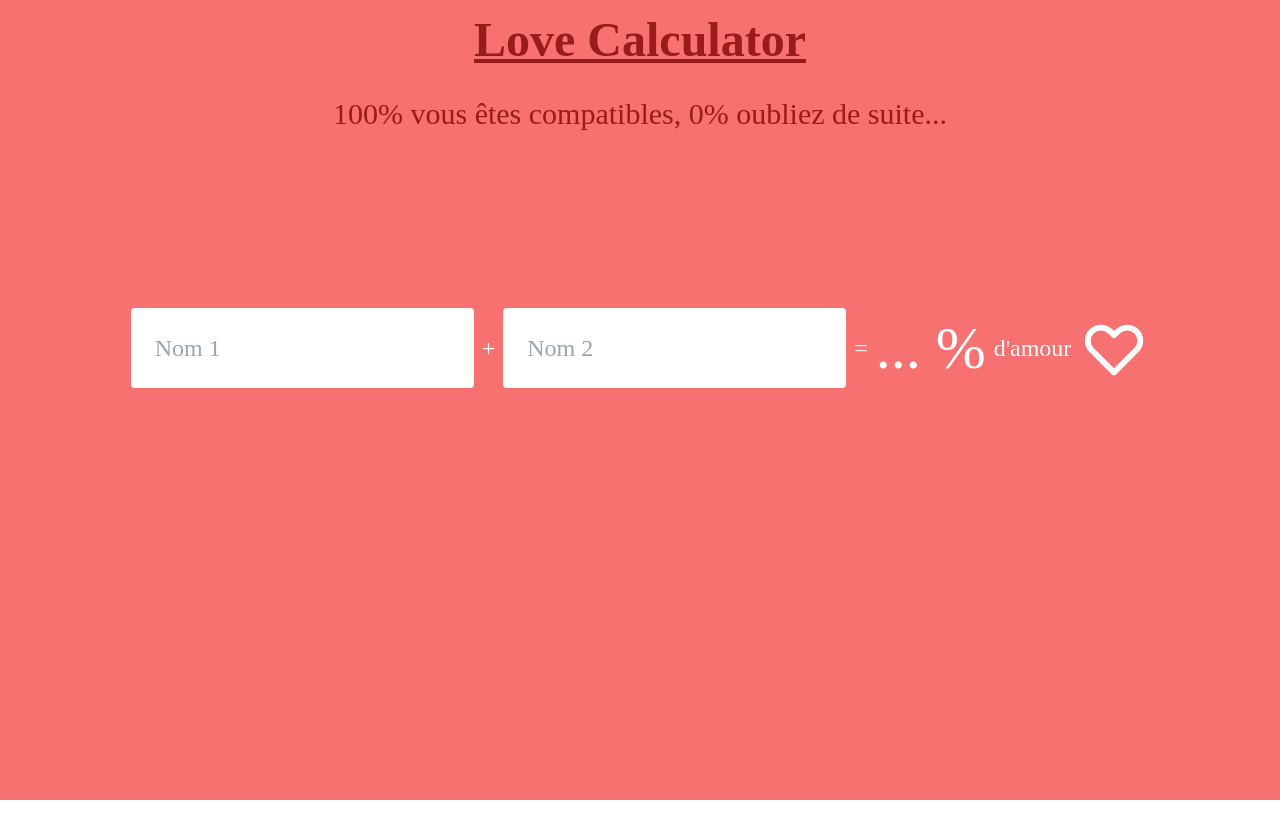
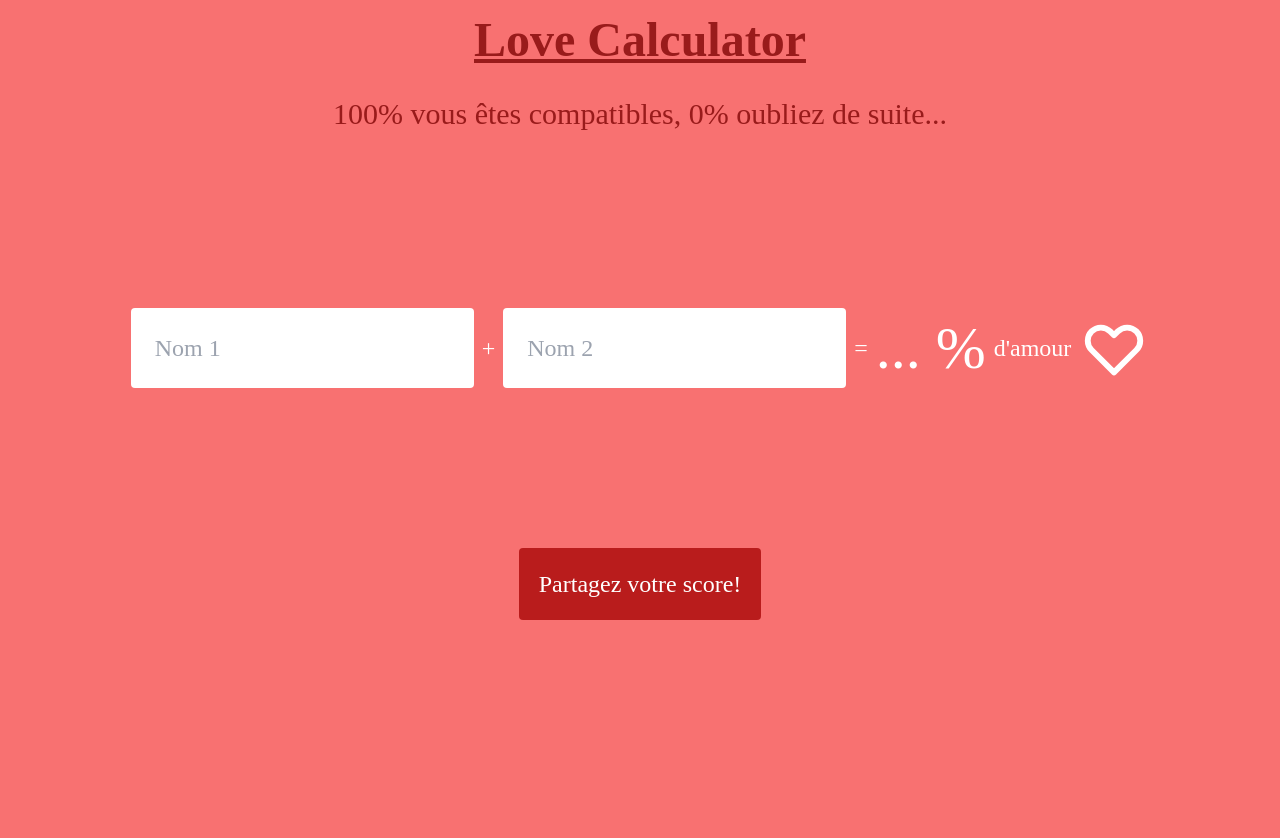
Before and after one commit to Androz2091/react-love-calc, a React (Create React App) app: page / in a window 1280 px wide. Shown: the top 838 px of the page. Before the commit the page ends 800 px from the top, so only its background shows below. Built offline with nearby package versions, Linux system fonts and the light colour scheme.

Commit message:
:sparkles: Add share button

```diff
--- a/src/components/Form.js
+++ b/src/components/Form.js
@@ -1,20 +1,44 @@
 import MD5 from 'crypto-js/md5';
-import { useState } from 'react';
+import { useState, useEffect } from 'react';
 
 const Form = () => {
 
     const [firstName, setFirstName] = useState('');
     const [secondName, setSecondName] = useState('');
 
-    const calculateLove = (name1, name2) => {
-        if (!name1 || !name2) return '';
-        const string = [name1.toLowerCase().trim(), name2.toLowerCase().trim()].sort((a, b) => b.localeCompare(a)).join('');
+    const [copied, setCopied] = useState('');
+
+    useEffect(() => {
+        if (copied) {
+            setTimeout(() => {
+                setCopied(false);
+            }, 1000);
+        }
+    }, [copied])
+
+    const calculateLove = () => {
+        if (!firstName || !secondName) return '';
+        const string = [firstName.toLowerCase().trim(), secondName.toLowerCase().trim()].sort((a, b) => b.localeCompare(a)).join('');
         const numbers = MD5(string).toString().split('').filter((c) => !isNaN(c)).reverse();
         const baseResult = parseInt(numbers[2] + numbers[3]) === 99 ? parseInt(numbers[0]) > 4 ? 100 : 99 : parseInt(numbers[2] + numbers[3]);
         return baseResult === 91 ? 98 : baseResult;
     }
 
+    const copy = () => {
+        const content = `Hey, ${firstName} et ${secondName} sont compatibles à ${calculateLove()}%! Calcule ton pourcentage sur https://love-calc.androz2091.fr!`;
+        const copyInput = document.querySelector('#copy-input');
+        copyInput.setAttribute('type', 'text')
+        copyInput.setAttribute('value', content);
+        copyInput.select()
+        document.execCommand('copy');
+        copyInput.setAttribute('type', 'hidden')
+        window.getSelection().removeAllRanges()
+        setCopied(true);
+    }
+
     return (
+        <>
+        <input type="hidden" id="copy-input"></input>
         <div className="form space-x-2 text-white flex-col md:flex-row text-2xl">
             <input
                 value={firstName}
@@ -37,6 +61,10 @@ const Form = () => {
                 </path>
             </svg>
         </div>
+        <div style={{ textAlign: 'center', height: '300px', color: 'white' }} className="mt-5 md:mt-0">
+            <button className="p-5 bg-red-700 rounded text-2xl focus:outline-none" onClick={copy} style={{ backgroundColor: copied ? 'green' : '#B91C1C' }}>{ copied ? 'Score copié!' : 'Partagez votre score!' }</button>
+        </div>
+        </>
     )
 }
 
--- a/src/index.css
+++ b/src/index.css
@@ -22,6 +22,7 @@ body {
 
 .form {
     height: 400px;
+    flex-wrap: wrap;
     display: flex;
     align-items: center;
     justify-content: center;
```
